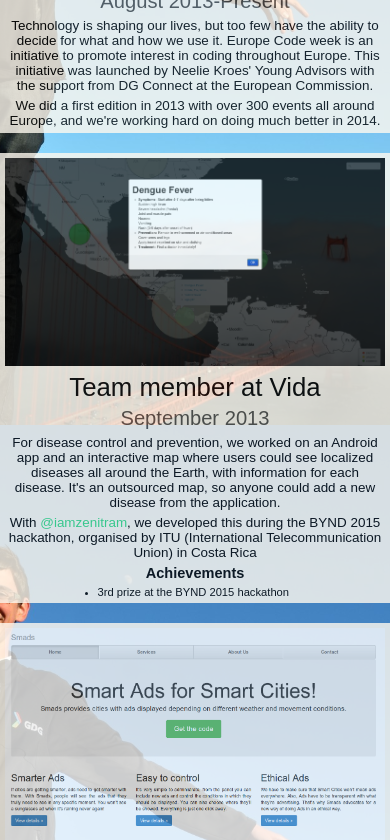
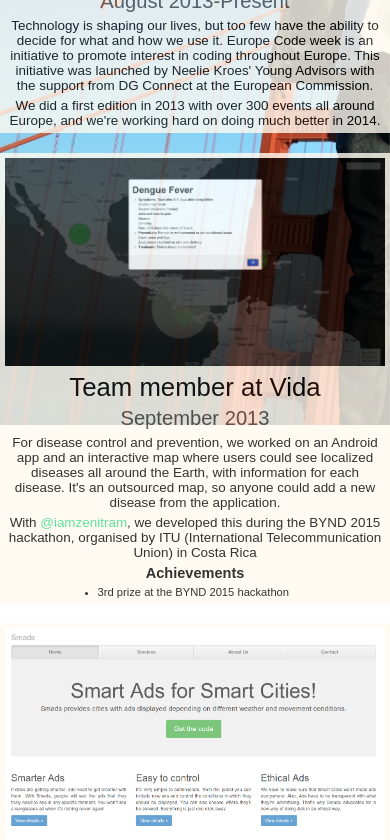
Before and after one commit to AlbertoElias/alberto-elias-website, a plain HTML site: page index.html in a window 390 px wide. Shown: the part 419-1259 px from the top of the page. Drawn offline with Linux system fonts and the light colour scheme; some packages are replaced by stand-ins of ours; a web font is replaced by a local one.

Commit message:
Changed styling to avoid position:fixed because it doesnt work in iOS

```diff
--- a/css/style.css
+++ b/css/style.css
@@ -1,11 +1,28 @@
 html {
-  background: url(../img/background.jpg)  no-repeat left fixed;
-  background-size: cover;
-  max-height: 100%;
+  height: 100%;
   font-family: 'Varela Round', sans-serif;
 }
 
 body {
+  /*background: url(../img/background.jpg)  no-repeat left fixed;
+  background-color: slategrey;
+  background-size: cover;*/
+  position: relative;
+  height: 100%;
+}
+
+#cover {
+  background: url(../img/background.jpg) no-repeat;
+  position: fixed;
+  z-index: -1;
+  top: 0;
+  left: 0;
+  width: 100%;
+  height: 100%; /* To compensate for mobile browser address bar space */
+  background-size: cover;
+}
+
+#content {
   position: absolute;
   top: 5%;
   height: 85%;
@@ -236,14 +253,25 @@
 
 @media only screen and (max-width: 640px), only screen and (max-height: 600px) {
   html {
-    background-position: left top;
+    height: auto;
   }
 
   body {
-    position: relative;
+    background-position: left top;
     font-size: 70%;
     width: auto !important;
+    position: absolute;
+    height: auto;
+  }
+
+  #cover {
+    background-size: cover;
+  }
+
+  #content {
     top: 0%;
+    height: auto;
+    position: relative;
   }
 
   article, section, #header {
--- a/index.html
+++ b/index.html
@@ -10,6 +10,8 @@
     <script src="https://maps.googleapis.com/maps/api/js?sensor=false"></script>
   </head>
   <body>
+    <div id='cover'></div>
+    <div id='content'>
   		<header id='header'>
   			<hgroup>
   				<h1>Alberto Elias</h1>
@@ -255,6 +257,7 @@
 
         <div id='cv'><a href='CVAlbertoElias.pdf' target='_blank'>Download my CV</a></div>
       </article>
+    </div>
 
     <script type="text/javascript" src="js/me.js"></script>
 	</body>
--- a/js/me.js
+++ b/js/me.js
@@ -23,6 +23,7 @@
 	var articlesWidth = (articles[0].offsetWidth+20)*articles.length;
 	var width = header.offsetWidth+20+articlesWidth+1;
 	document.getElementsByTagName('body')[0].style.width = width+'px';
+	//document.getElementById('content').style.width = width+'px';
 }
 
 function scrollTo(x) {
```
Also changed, not shown: 1 other file. Lines whose indentation alone changed are shown as unchanged.
